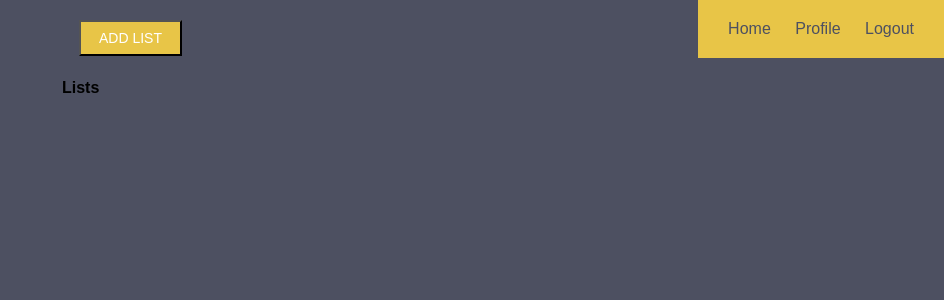
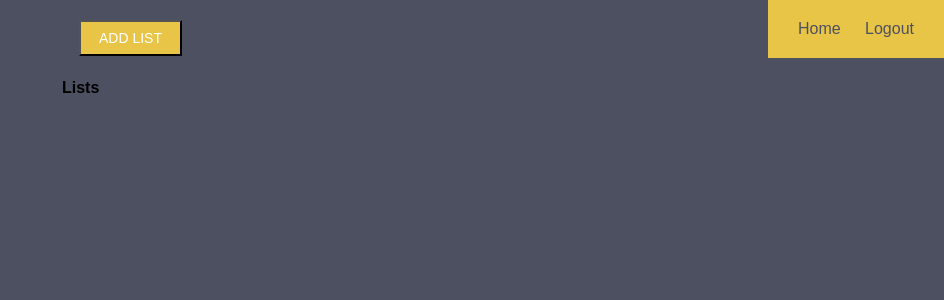
Before and after one commit to anouckdeben95/todoapp, a PHP site: page /index.php in a window 1280 px wide. Shown: the top 300 px of the page, without its empty margins (336-1280 px from the left). Run offline with PHP 8.4, Linux system fonts and the light colour scheme; the visitor is signed in with stand-in values (Sample User, id 1); data that the repository does not hold is empty.

Commit message:
Update nav.inc.php
nav fixed

```diff
--- a/nav.inc.php
+++ b/nav.inc.php
@@ -1,5 +1,4 @@
 <nav>
     <a href="index.php">Home</a>
-    <a href="profile.php">Profile</a>
     <a href="logout.php">Logout</a>
 </nav>
```
